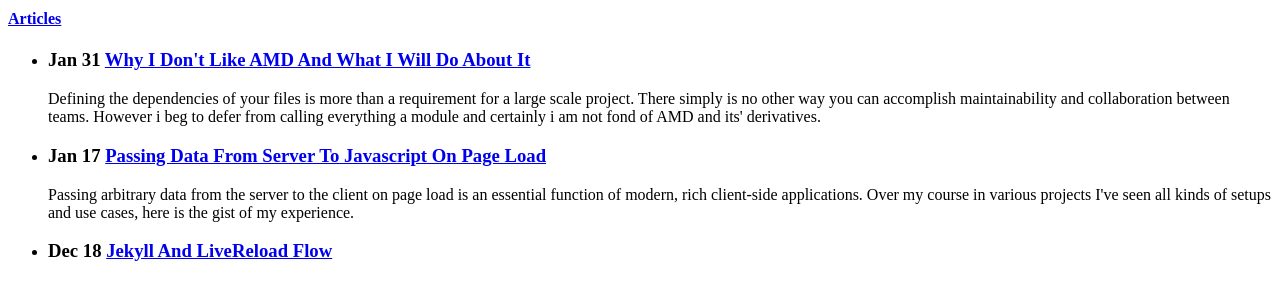
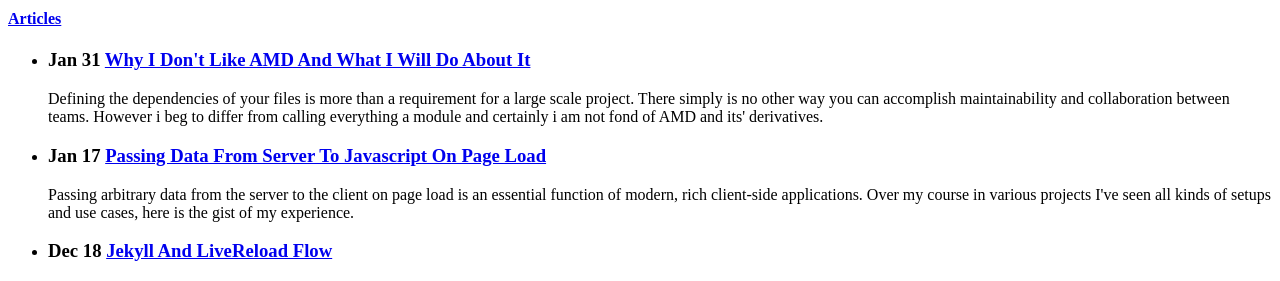
Before and after one commit to thanpolas/thanpolas.github.com, a Jekyll site: the page built from index.html, in a window 1280 px wide. Shown: the part 575-856 px from the top of the page. Built offline with Jekyll 4.4.1, drawn with Linux system fonts in a browser that asks for light colours; nearby versions of some CDN libraries.

Commit message:
motherfucking snakes on the motherfucking plane

```diff
--- a/_posts/javascript/2013-01-31-why-i-dont-like-amd-and-what-i-will-do-about-it.md
+++ b/_posts/javascript/2013-01-31-why-i-dont-like-amd-and-what-i-will-do-about-it.md
@@ -1,7 +1,7 @@
 ---
 layout: post
 title: "Why I Don't Like AMD And What I Will Do About It"
-description: "Defining the dependencies of your files is more than a requirement for a large scale project. There simply is no other way you can accomplish maintainability and collaboration between teams. However i beg to defer from calling everything a module and certainly i am not fond of AMD and its' derivatives."
+description: "Defining the dependencies of your files is more than a requirement for a large scale project. There simply is no other way you can accomplish maintainability and collaboration between teams. However i beg to differ from calling everything a module and certainly i am not fond of AMD and its' derivatives."
 category : javascript
 tags : [javascript, requirejs, amd, modules, dependencies, google closure]
 shortUrl: http://than.pol.as/MbPR
@@ -15,7 +15,7 @@ Today I saw [a tweet][tweet] from [@addyosmani][] talking about why you need *Re
 ## About AMD Modules and Require.js
 Defining the dependencies of your files is more than a requirement for a large scale project. There simply is no other way you can accomplish maintainability and collaboration between teams.
 
-However i beg to defer from calling everything a module and certainly i am not fond of AMD and its' derivatives.  I am a fan of namespaced applications, it's a choice. There's no right or wrong there.
+However i beg to differ from calling everything a module and certainly i am not fond of AMD and its' derivatives.  I am a fan of namespaced applications, it's a choice. There's no right or wrong there.
 
 In regards to [Require.js][] specifically, i have stated time and again I am not a big fan. It is a very good effort in trying to solve the dependency problem, it's wildly popular and afaik it's the only package that JS developers go to when talking about dependency management.
 
```
